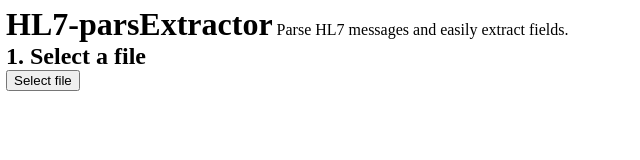
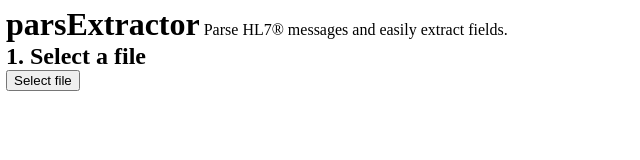
Before and after one commit to e2jk/parsExtractor, an Electron app: page src/index.html in a window 800 px wide. Shown: the whole page, without its empty margins (0-640 px from the left). Drawn offline with Linux system fonts and the light colour scheme; no server answers.

Commit message:
Rename project to parsExtractor in order to respect HL7.org's trademarks

```diff
--- a/src/index.html
+++ b/src/index.html
@@ -2,12 +2,12 @@
 <html>
 <head>
   <meta charset="UTF-8">
-  <title>HL7-parsExtractor</title>
+  <title>parsExtractor</title>
   <link rel="stylesheet" href="../assets/css/index.css">
 </head>
 <body>
-  <h1 id="appTitle">HL7-parsExtractor</h1>
-  <p id="appSubtitle">Parse HL7 messages and easily extract fields.</p>
+  <h1 id="appTitle">parsExtractor</h1>
+  <p id="appSubtitle">Parse HL7® messages and easily extract fields.</p>
 
   <section id="selectFileSection">
     <h2>1. Select a file</h2>
```
Also changed, not shown: package.json (+5 -5 lines), README.md, 1 other file.
